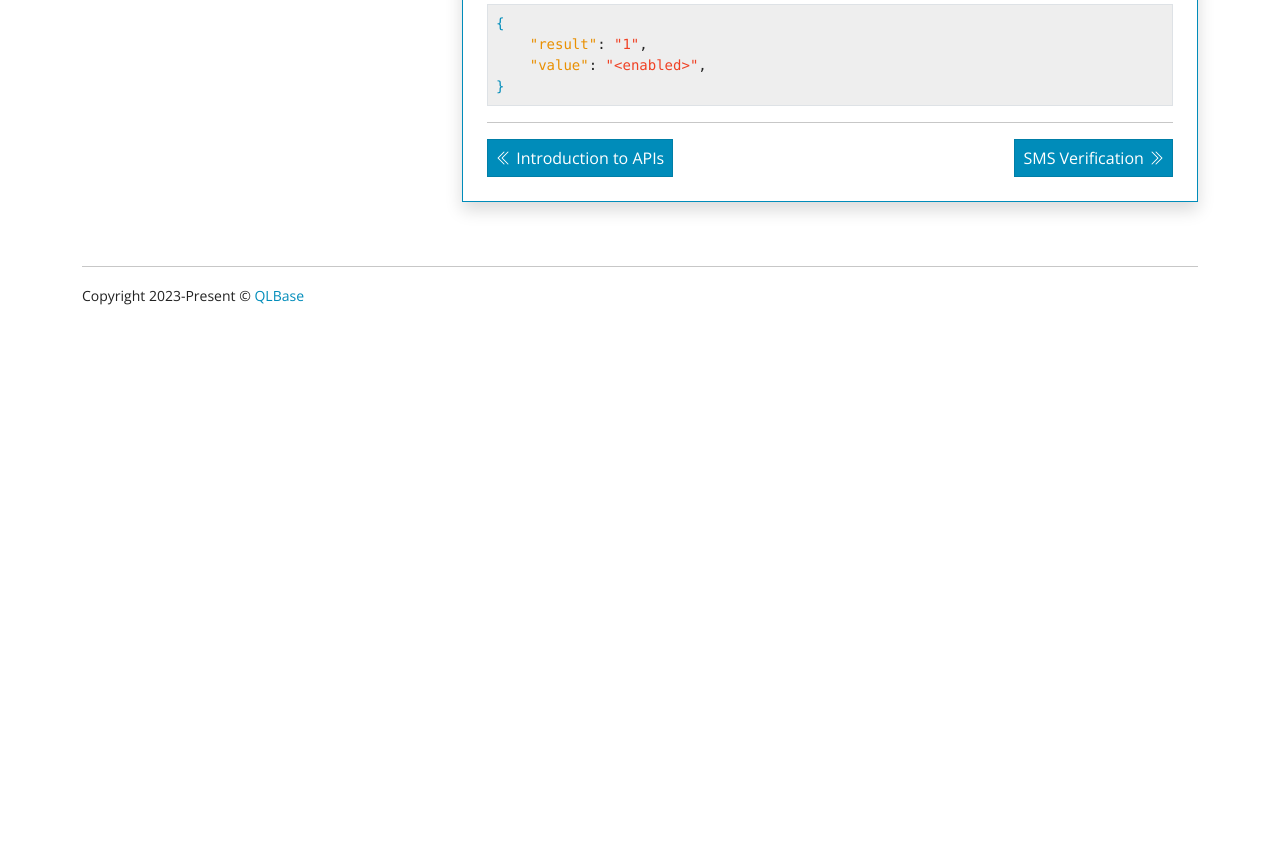
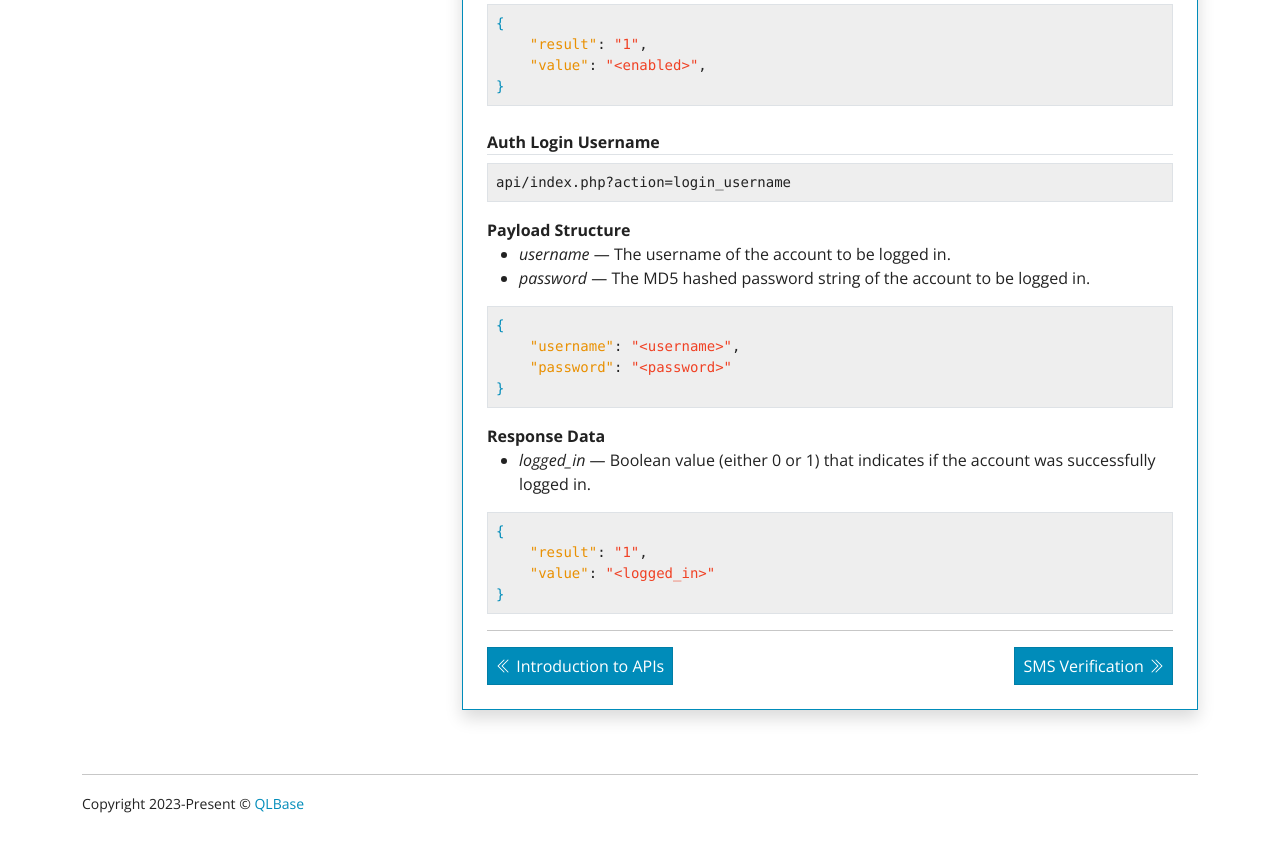
Before and after one commit to nthnn/QLBase, a Vue app in the folder documentations/: page /authentication in a window 1280 px wide. Shown: the part 4760-5611 px from the top of the page. Before the commit the page ends 5115 px from the top, so only its background shows below. Built offline with nearby package versions, Linux system fonts and the light colour scheme.

Commit message:
Authentication docs: login_username.

```diff
--- a/documentations/src/views/Authentication.vue
+++ b/documentations/src/views/Authentication.vue
@@ -204,6 +204,30 @@
     <span class="text-warning">"value"</span>: <span class="text-danger">"&lt;enabled&gt;"</span>,
 <span class="text-primary">}</span></pre>
 
+    <b class="mt-4 mb-2 d-block border-bottom fw-bold">Auth Login Username</b>
+    <pre class="bg-secondary border-gray border rounded p-2">api/index.php?action=login_username</pre>
+
+    <b>Payload Structure</b>
+    <ul>
+        <li><i>username</i> &mdash; The username of the account to be logged in.</li>
+        <li><i>password</i> &mdash; The MD5 hashed password string of the account to be logged in.</li>
+    </ul>
+
+    <pre class="bg-secondary border-gray border rounded p-2"><span class="text-primary">{</span>
+    <span class="text-warning">"username"</span>: <span class="text-danger">"&lt;username&gt;"</span>,
+    <span class="text-warning">"password"</span>: <span class="text-danger">"&lt;password&gt;"</span>
+<span class="text-primary">}</span></pre>
+
+    <b>Response Data</b>
+    <ul>
+        <li><i>logged_in</i> &mdash; Boolean value (either 0 or 1) that indicates if the account was successfully logged in.</li>
+    </ul>
+
+    <pre class="bg-secondary border-gray border rounded p-2"><span class="text-primary">{</span>
+    <span class="text-warning">"result"</span>: <span class="text-danger">"1"</span>,
+    <span class="text-warning">"value"</span>: <span class="text-danger">"&lt;logged_in&gt;"</span>
+<span class="text-primary">}</span></pre>
+
     <hr/>
     <div class="row">
         <div class="col-6">
```
